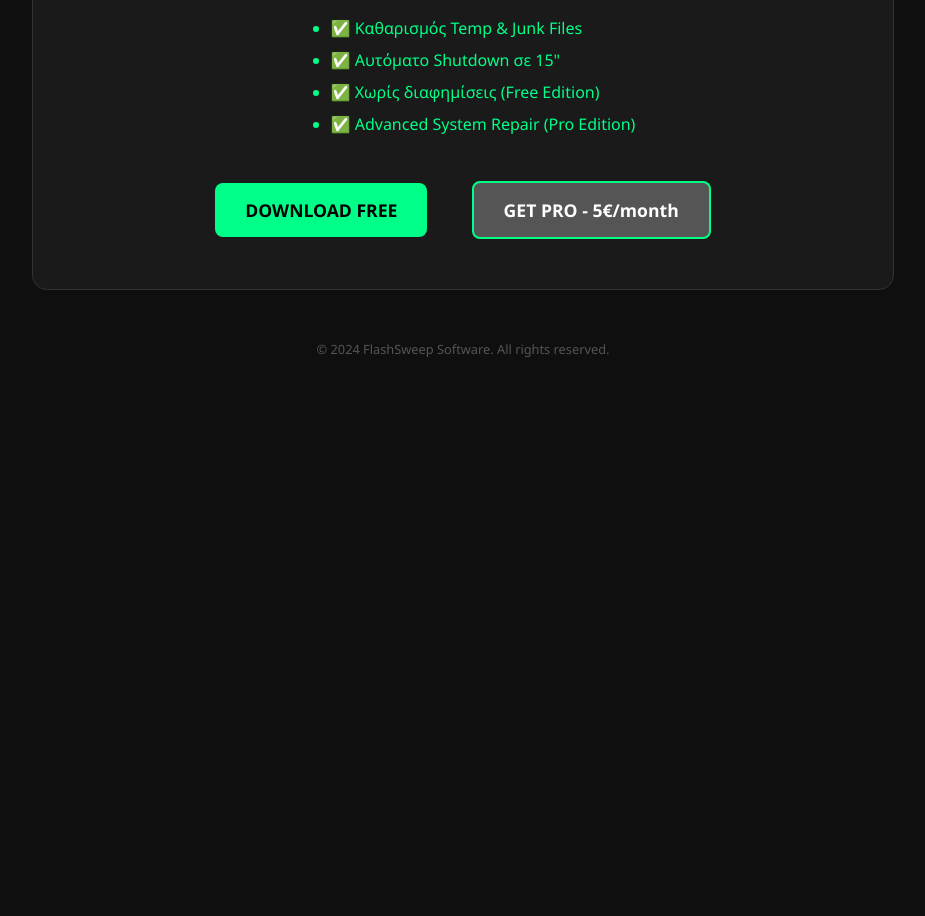
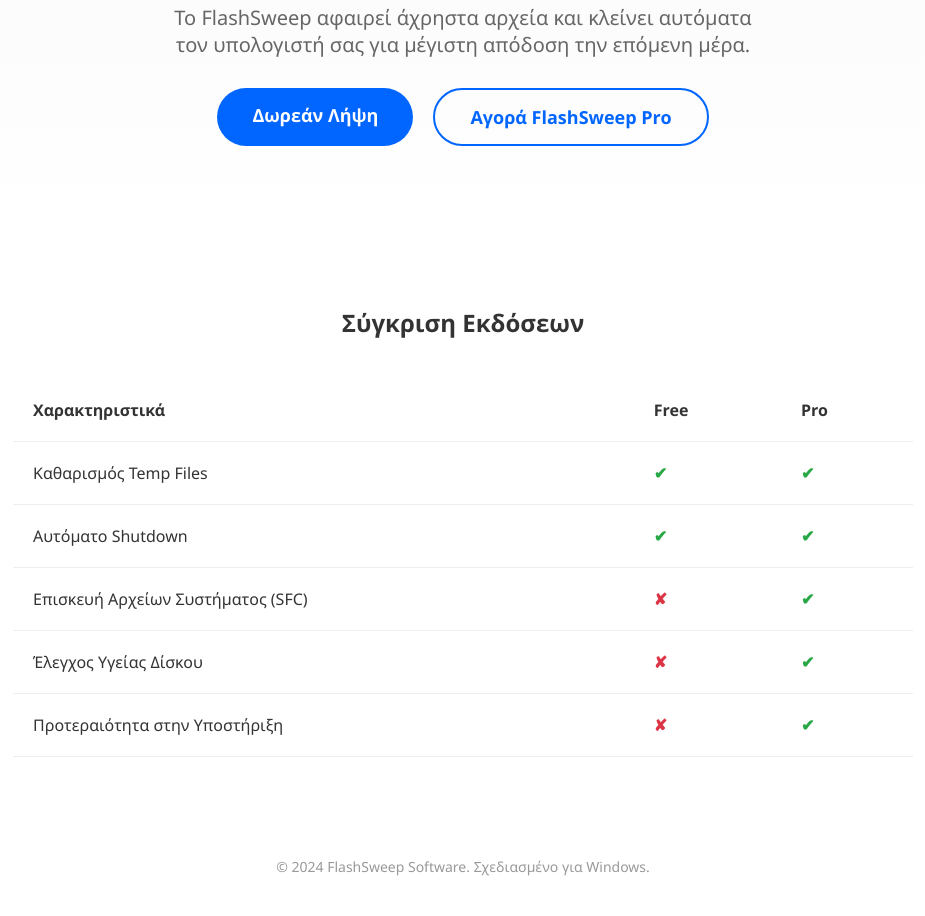
Before and after one commit to FlashSweep/FlashSweep, a plain HTML site: page index.html in a window 1280 px wide. Shown: the part 275-1191 px from the top of the page, without its empty margins (177-1102 px from the left). Before the commit the page ends 800 px from the top, so only its background shows below. Drawn offline with Linux system fonts and the light colour scheme.

Commit message:
Update index.html

```diff
--- a/index.html
+++ b/index.html
@@ -3,44 +3,97 @@
 <head>
     <meta charset="UTF-8">
     <meta name="viewport" content="width=device-width, initial-scale=1.0">
-    <title>FlashSweep - Fast Cleaner & Shutdown</title>
+    <title>FlashSweep | Clean & Optimize your PC</title>
     <style>
-        body { font-family: 'Segoe UI', Tahoma, Geneva, Verdana, sans-serif; background-color: #0f0f0f; color: white; text-align: center; padding: 50px; }
-        .container { max-width: 800px; margin: auto; background: #1a1a1a; padding: 30px; border-radius: 15px; border: 1px solid #333; }
-        h1 { color: #00ff88; font-size: 3em; margin-bottom: 10px; }
-        p { color: #ccc; font-size: 1.2em; }
-        .btn { display: inline-block; padding: 15px 30px; margin: 20px; font-size: 1.1em; font-weight: bold; text-decoration: none; border-radius: 8px; transition: 0.3s; }
-        .btn-download { background-color: #00ff88; color: #000; }
-        .btn-download:hover { background-color: #00cc6e; transform: scale(1.05); }
-        .btn-pro { background-color: #555; color: #fff; border: 2px solid #00ff88; }
-        .btn-pro:hover { background-color: #00ff88; color: #000; }
-        .features { text-align: left; display: inline-block; margin-top: 30px; }
-        .features li { margin: 10px 0; color: #00ff88; }
+        /* Minimalist Style */
+        body { font-family: 'Segoe UI', Arial, sans-serif; background-color: #ffffff; color: #333; margin: 0; padding: 0; }
+
+        /* Header */
+        header { padding: 20px 10%; display: flex; justify-content: space-between; align-items: center; border-bottom: 1px solid #eee; }
+        .logo { font-size: 24px; font-weight: bold; color: #0066ff; }
+
+        /* Hero Section */
+        .hero { padding: 80px 10%; text-align: center; background: linear-gradient(180deg, #f9f9f9 0%, #ffffff 100%); }
+        h1 { font-size: 48px; color: #111; margin-bottom: 20px; }
+        p { font-size: 20px; color: #666; max-width: 600px; margin: 0 auto 30px; }
+
+        /* Buttons */
+        .cta-container { display: flex; justify-content: center; gap: 20px; }
+        .btn { padding: 15px 35px; font-size: 18px; font-weight: 600; text-decoration: none; border-radius: 50px; transition: 0.3s; }
+        .btn-free { background-color: #0066ff; color: white; border: none; }
+        .btn-free:hover { background-color: #0052cc; box-shadow: 0 5px 15px rgba(0,102,255,0.3); }
+        .btn-pro { background-color: transparent; color: #0066ff; border: 2px solid #0066ff; }
+        .btn-pro:hover { background-color: #0066ff; color: white; }
+
+        /* Features Table (σαν το CCleaner) */
+        .comparison { padding: 60px 10%; max-width: 900px; margin: auto; }
+        table { width: 100%; border-collapse: collapse; margin-top: 40px; }
+        th, td { padding: 20px; text-align: left; border-bottom: 1px solid #eee; }
+        .check { color: #28a745; font-weight: bold; }
+        .cross { color: #dc3545; font-weight: bold; }
+
+        footer { padding: 40px; text-align: center; color: #999; font-size: 14px; }
     </style>
 </head>
 <body>
 
-    <div class="container">
-        <h1>FlashSweep ⚡</h1>
-        <p>Ο πιο γρήγορος τρόπος να καθαρίσεις το PC σου και να το κλείσεις αυτόματα.</p>
+    <header>
+        <div class="logo">FlashSweep⚡</div>
+    </header>
 
-        <ul class="features">
-            <li>✅ Καθαρισμός Temp & Junk Files</li>
-            <li>✅ Αυτόματο Shutdown σε 15"</li>
-            <li>✅ Χωρίς διαφημίσεις (Free Edition)</li>
-            <li>✅ Advanced System Repair (Pro Edition)</li>
-        </ul>
+    <section class="hero">
+        <h1>Καθαρό PC σε δευτερόλεπτα.</h1>
+        <p>Το FlashSweep αφαιρεί άχρηστα αρχεία και κλείνει αυτόματα τον υπολογιστή σας για μέγιστη απόδοση την επόμενη μέρα.</p>
 
-        <br>
+        <div class="cta-container">
+            <a href="FlashSweepFree.exe" class="btn btn-free">Δωρεάν Λήψη</a>
+            <a href="YOUR_STRIPE_LINK" class="btn btn-pro">Αγορά FlashSweep Pro</a>
+        </div>
+    </section>
 
-        <!-- Εδώ θα βάλεις το link για το EXE σου -->
-        <a href="FlashSweepFree.exe" class="btn btn-download">DOWNLOAD FREE</a>
+    <section class="comparison">
+        <h2 style="text-align:center;">Σύγκριση Εκδόσεων</h2>
+        <table>
+            <thead>
+                <tr>
+                    <th>Χαρακτηριστικά</th>
+                    <th>Free</th>
+                    <th>Pro</th>
+                </tr>
+            </thead>
+            <tbody>
+                <tr>
+                    <td>Καθαρισμός Temp Files</td>
+                    <td class="check">✔</td>
+                    <td class="check">✔</td>
+                </tr>
+                <tr>
+                    <td>Αυτόματο Shutdown</td>
+                    <td class="check">✔</td>
+                    <td class="check">✔</td>
+                </tr>
+                <tr>
+                    <td>Επισκευή Αρχείων Συστήματος (SFC)</td>
+                    <td class="cross">✘</td>
+                    <td class="check">✔</td>
+                </tr>
+                <tr>
+                    <td>Έλεγχος Υγείας Δίσκου</td>
+                    <td class="cross">✘</td>
+                    <td class="check">✔</td>
+                </tr>
+                <tr>
+                    <td>Προτεραιότητα στην Υποστήριξη</td>
+                    <td class="cross">✘</td>
+                    <td class="check">✔</td>
+                </tr>
+            </tbody>
+        </table>
+    </section>
 
-        <!-- Εδώ θα βάλεις το link από το Stripe ή το PayPal για τη συνδρομή -->
-        <a href="YOUR_PAYMENT_LINK_HERE" class="btn btn-pro">GET PRO - 5€/month</a>
-    </div>
-
-    <p style="margin-top: 50px; font-size: 0.8em; color: #555;">© 2024 FlashSweep Software. All rights reserved.</p>
+    <footer>
+        &copy; 2024 FlashSweep Software. Σχεδιασμένο για Windows.
+    </footer>
 
 </body>
 </html>
```
